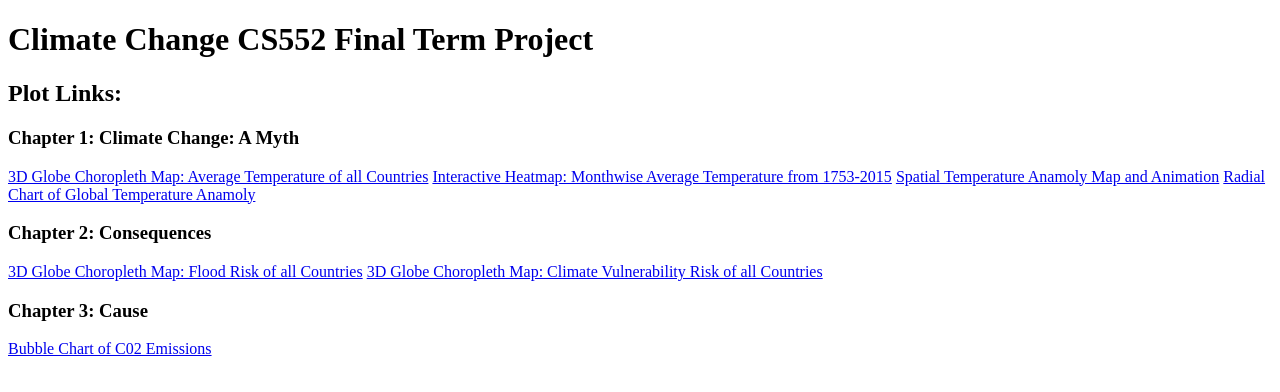
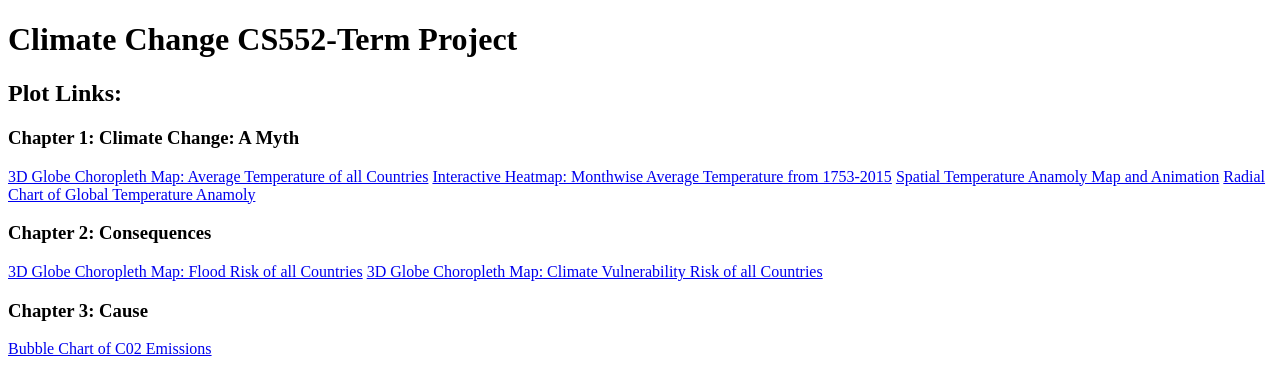
Before and after one commit to ayushlodha7/climatechange, a plain HTML site: page index.html in a window 1280 px wide. Drawn offline with Linux system fonts and the light colour scheme.

Commit message:
Updated title

```diff
--- a/index.html
+++ b/index.html
@@ -2,12 +2,12 @@
 <html>
 
 <head>
-  <title>Our Company</title>
+  <title>Climate Change CS552 -Term Project</title>
 </head>
 
 <body>
 
-  <h1>Climate Change CS552 Final Term Project</h1>
+  <h1>Climate Change CS552-Term Project</h1>
   <h2>Plot Links:</h2>
 
   <h3> Chapter 1: Climate Change: A Myth</h3>
```
